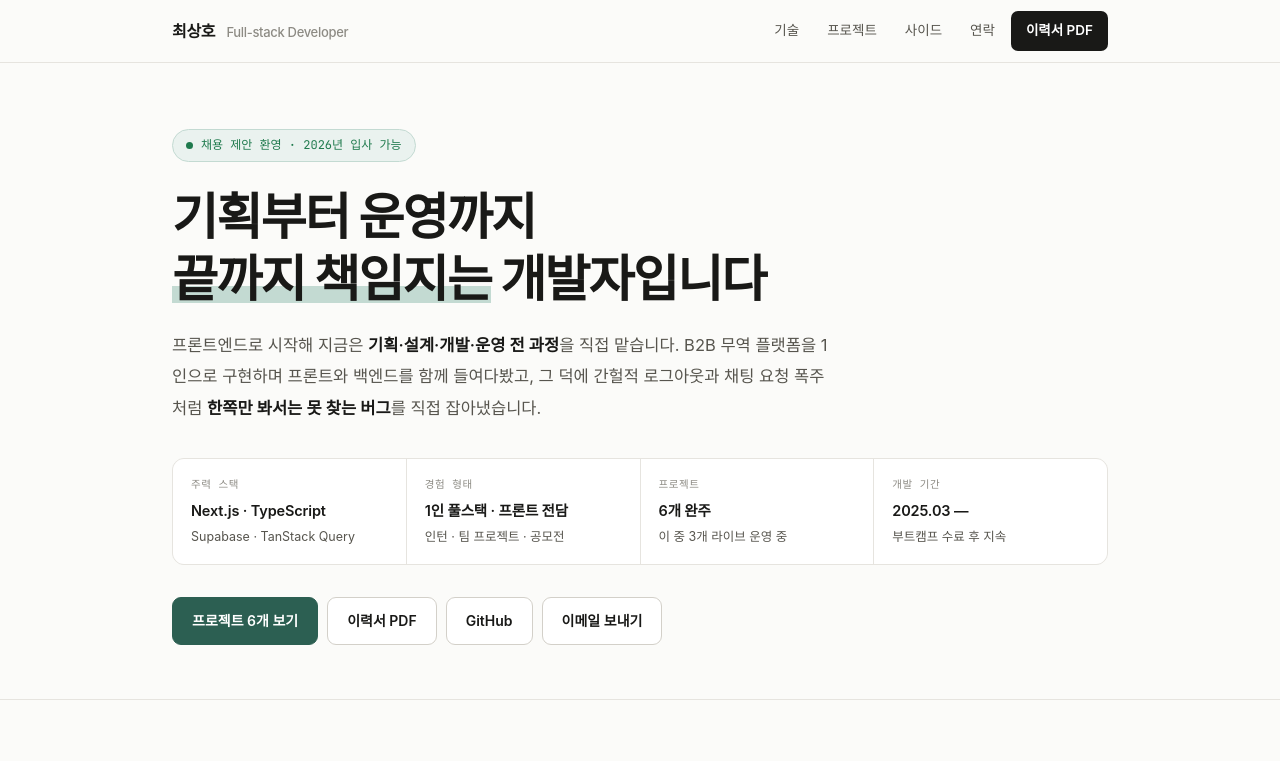
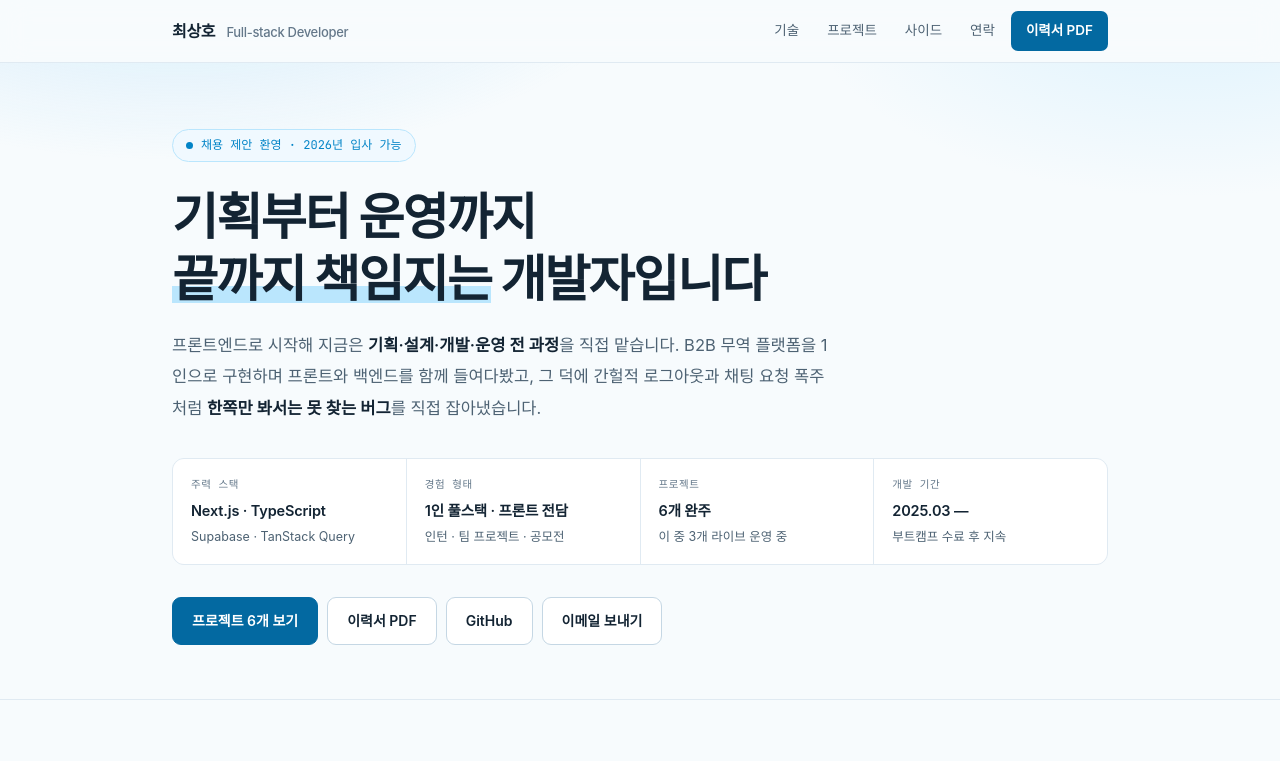
Before and after one commit to aabyess/portfolio, a plain HTML site: page mockups/e-sky.html in a window 1280 px wide. Shown: the top 761 px of the page. Drawn offline with Linux system fonts and the light colour scheme; a web font is replaced by a local one.

Commit message:
Add sky-blue palette variant, fix meta label contrast
Variant E keeps variant D's structure and swaps the deep green accent for
sky blue. Sky blue loses contrast fast on white, so text and buttons use
sky-700 (#0369a1, 5.9:1 on white) while the atmosphere comes from tinted
backgrounds, borders, and a soft hero wash.

Also darkens --subtle in both variants. At #8d8b84 and #8398a8 it sat
near 3:1 against white, below WCAG AA, and it carries the small mono
meta labels (dates, field names, contact keys).

Co-Authored-By: Claude Opus 5 (1M context) <noreply@anthropic.com>

```diff
--- a/mockups/d-interview.html
+++ b/mockups/e-sky.html
@@ -3,7 +3,7 @@
 <head>
 <meta charset="UTF-8" />
 <meta name="viewport" content="width=device-width, initial-scale=1.0" />
-<title>시안 D — 최상호 · Full-stack Developer</title>
+<title>시안 E (Sky) — 최상호 · Full-stack Developer</title>
 <meta name="description" content="기획부터 개발·운영까지 책임지는 풀스택 개발자 최상호. Next.js · TypeScript · Supabase." />
 <link rel="preconnect" href="https://fonts.googleapis.com" />
 <link rel="preconnect" href="https://fonts.gstatic.com" crossorigin />
@@ -13,18 +13,20 @@
 <style>
 :root{
   color-scheme:light;
-  --bg:#fbfbf9;
+  --bg:#f7fbfd;
   --surface:#ffffff;
-  --sunk:#f4f4f1;
-  --border:#e6e4df;
-  --border2:#d3d0c9;
-  --text:#191917;
-  --muted:#57554e;
-  --subtle:#8d8b84;
-  --accent:#2c5f52;
-  --accent-tint:#eaf2ef;
-  --accent-line:#c3dad2;
-  --ok:#1f7a4d;
+  --sunk:#eef5fa;
+  --border:#e0eaf2;
+  --border2:#c5d7e4;
+  --text:#132433;
+  --muted:#4d6273;
+  --subtle:#64788a;
+  --accent:#0369a1;
+  --accent-hover:#075985;
+  --accent-tint:#f0f9ff;
+  --accent-line:#bae6fd;
+  --ok:#0284c7;
+  --ink:#0f2e42;
   --mono:'JetBrains Mono',ui-monospace,SFMono-Regular,Menlo,monospace;
   --sans:'Pretendard Variable',Pretendard,-apple-system,BlinkMacSystemFont,system-ui,sans-serif;
 }
@@ -42,7 +44,7 @@ a{color:inherit}
 .skip:focus{left:0}
 
 /* ── HEADER ── */
-header{position:sticky;top:0;z-index:60;background:rgba(251,251,249,.9);backdrop-filter:blur(14px);
+header{position:sticky;top:0;z-index:60;background:rgba(247,251,253,.88);backdrop-filter:blur(14px);
   border-bottom:1px solid var(--border)}
 .hd{max-width:1000px;margin:0 auto;padding:0 32px;height:62px;display:flex;align-items:center;gap:20px}
 .hd-name{font-weight:800;font-size:16px;letter-spacing:-.02em;white-space:nowrap}
@@ -51,11 +53,15 @@ header{position:sticky;top:0;z-index:60;background:rgba(251,251,249,.9);backdrop
 .hd-nav a{font-size:13.5px;color:var(--muted);text-decoration:none;padding:7px 12px;border-radius:7px;
   white-space:nowrap;transition:.15s}
 .hd-nav a:hover{color:var(--text);background:var(--sunk)}
-.hd-cv{background:var(--text)!important;color:#fff!important;font-weight:600;padding:8px 15px!important}
-.hd-cv:hover{background:#000!important}
+.hd-cv{background:var(--accent)!important;color:#fff!important;font-weight:600;padding:8px 15px!important}
+.hd-cv:hover{background:var(--accent-hover)!important}
 
 /* ── HERO ── */
-#top{padding:66px 0 54px;border-bottom:1px solid var(--border)}
+#top{padding:66px 0 54px;border-bottom:1px solid var(--border);position:relative;overflow:hidden}
+#top::before{content:'';position:absolute;inset:0;z-index:0;pointer-events:none;
+  background:radial-gradient(760px 360px at 14% -22%,rgba(125,201,245,.34),transparent 66%),
+             radial-gradient(560px 300px at 93% -12%,rgba(186,230,253,.44),transparent 70%)}
+#top > .wrap{position:relative;z-index:1}
 .status{display:inline-flex;align-items:center;gap:8px;font-family:var(--mono);font-size:12px;
   color:var(--ok);background:var(--accent-tint);border:1px solid var(--accent-line);
   padding:5px 13px;border-radius:999px;margin-bottom:24px}
@@ -79,7 +85,7 @@ h1 .u{background:linear-gradient(transparent 62%,var(--accent-line) 62%,var(--ac
   color:var(--text);transition:.15s}
 .btn:hover{border-color:var(--accent);color:var(--accent);background:var(--accent-tint)}
 .btn-1{background:var(--accent);border-color:var(--accent);color:#fff}
-.btn-1:hover{background:#24503f;border-color:#24503f;color:#fff}
+.btn-1:hover{background:var(--accent-hover);border-color:var(--accent-hover);color:#fff}
 
 /* ── SECTION ── */
 section{padding:64px 0;border-bottom:1px solid var(--border)}
@@ -136,8 +142,8 @@ h2{font-size:25px;font-weight:800;letter-spacing:-.03em}
 .lk a{display:inline-flex;align-items:center;gap:5px;font-size:12.5px;font-weight:600;text-decoration:none;
   color:var(--muted);border:1px solid var(--border2);padding:6px 13px;border-radius:7px;transition:.15s}
 .lk a:hover{border-color:var(--accent);color:var(--accent);background:var(--accent-tint)}
-.lk a.live{background:var(--text);border-color:var(--text);color:#fff}
-.lk a.live:hover{background:#000;border-color:#000;color:#fff}
+.lk a.live{background:var(--ink);border-color:var(--ink);color:#fff}
+.lk a.live:hover{background:#09202f;border-color:#09202f;color:#fff}
 
 /* compact projects */
 .pc{display:grid;grid-template-columns:repeat(auto-fit,minmax(288px,1fr));gap:16px;margin-top:22px}
```
Also changed, not shown: 1 other file.
